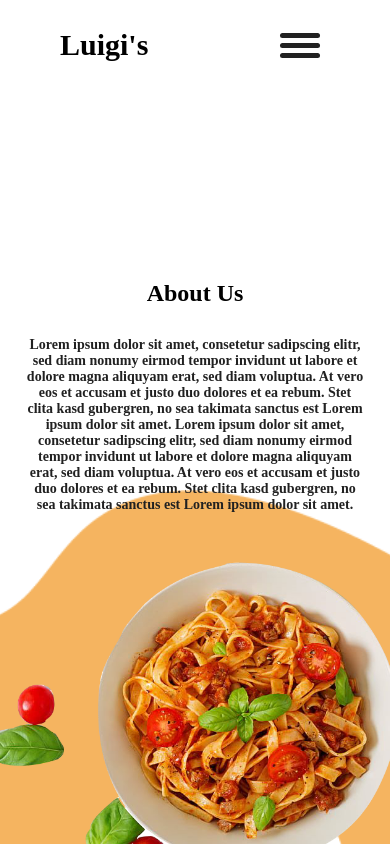
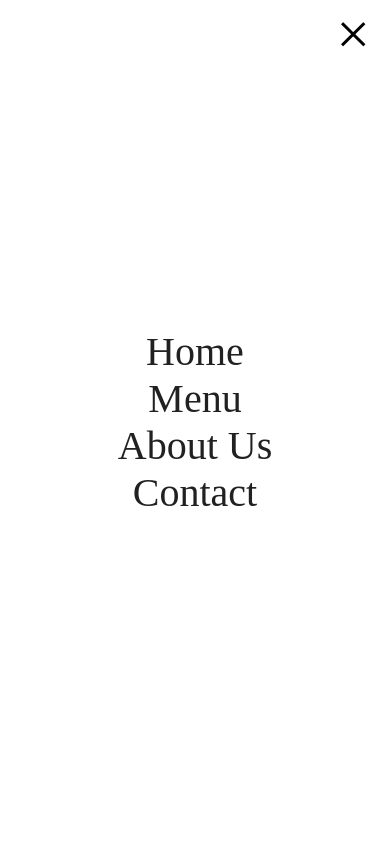
Before and after one commit to Nano3344/Restaurant-Website, a plain HTML site: page About-Us.html in a window 390 px wide. Both pictures are taken after a click on the element 300 px from the left and 45 px from the top of the page. Shown: the top 844 px of the page. Drawn offline with Linux system fonts and the light colour scheme; a script that the page names is missing.

Commit message:
New Stuff

```diff
--- a/About-Us.html
+++ b/About-Us.html
@@ -7,6 +7,21 @@
     <link rel="stylesheet" href="css/style.css">
   </head>
   <body>
+
+    <!-- full nav -->
+
+    <div class="Nav-wrapper">
+    <div class="Navigation-2">
+        <span class="closeNav">&times;</span>
+      <nav>
+      <a href="index.html">Home</a>
+      <a href="Menu.html">Menu</a>
+      <a href="About-Us.html">About Us</a>
+      <a href="Contact.html">Contact</a>
+    </nav>
+    </div>
+  </div>
+
     <!-- Header -->
 
     <header>
@@ -81,6 +96,6 @@
       gsap.from('.main-image', {duration: 1, opacity:0})
       gsap.from('.main-text', {duration: 1, opacity:0})
       gsap.from('header', {duration: 2, opacity: 0})
-   </script>-->
+   </script>
   </body>
 </html>
--- a/css/style.css
+++ b/css/style.css
@@ -88,12 +88,13 @@ header .mobile-nav .line {
   align-items: center;
   flex-direction: row;
 }
-.Navigation-2 .Nav-close span{
+.Navigation-2 .closeNav {
   position: absolute;
   cursor: pointer;
-  right: 0px;
+  right: 20px;
+  top: 0px;
   color: black;
-  font-size: 30px;
+  font-size: 60px;
   font-family: Raleway;
 }
 .Navigation-2 nav {
--- a/js/index.js
+++ b/js/index.js
@@ -1,3 +1,18 @@
+const navBurger = document.querySelector('.mobile-nav');
+const normalNav = document.querySelector('.Navigation-2');
+const navWrapper = document.querySelector('.Nav-wrapper');
+const closeButton = document.querySelector('.closeNav');
+
+navBurger.addEventListener('click', openNav);
+closeButton.addEventListener('click', closeNav);
+
+function openNav() {
+  navWrapper.style.display = 'block';
+}
+function closeNav() {
+  navWrapper.style.display = 'none';
+}
+
 (function (){
   const cart = document.querySelector('.Cart');
   const cartWindow = document.querySelector('.Cart-window');
@@ -29,7 +44,7 @@
 
         const carttotal = document.querySelector('.Cart-total');
         const cartwindow = document.querySelector('.Cart-window');
-        cartwindow.insertBefore(clearBtn, carttotal);
+        cartwindow.insertBefore(newCartItem, cartwindow.firstChild);
         alert(`${item.name} was added to the cart`);
         totalValue();
       }
@@ -60,13 +75,3 @@
        allItems.remove();
   });
 })();
-
-// Full Navigation
-
-const navBurger = document.querySelector('.mobile-nav');
-const normalNav = document.querySelector('.Navigation-2');
-const navWrapper = document.querySelector('.Nav-wrapper');
-
-navBurger.addEventListener('click', function() {
-  navWrapper.style.display = 'block';
-});
```
Also changed, not shown: Contact.html (+14 -0 lines), Menu.html (+14 -0 lines), index.html (+2 -2 lines).
